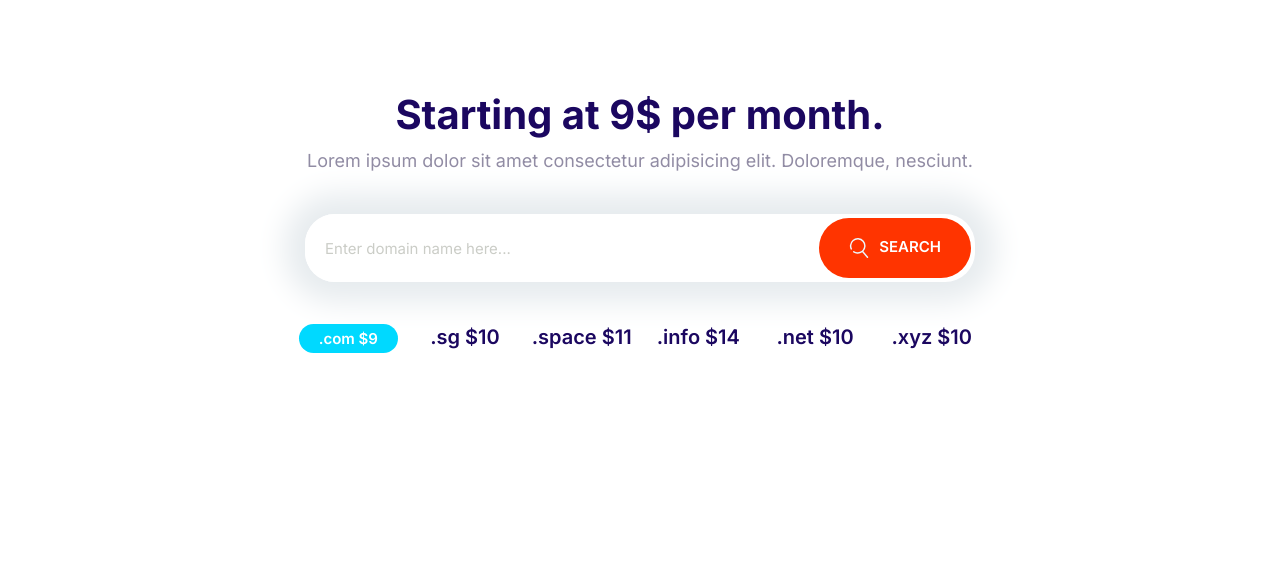
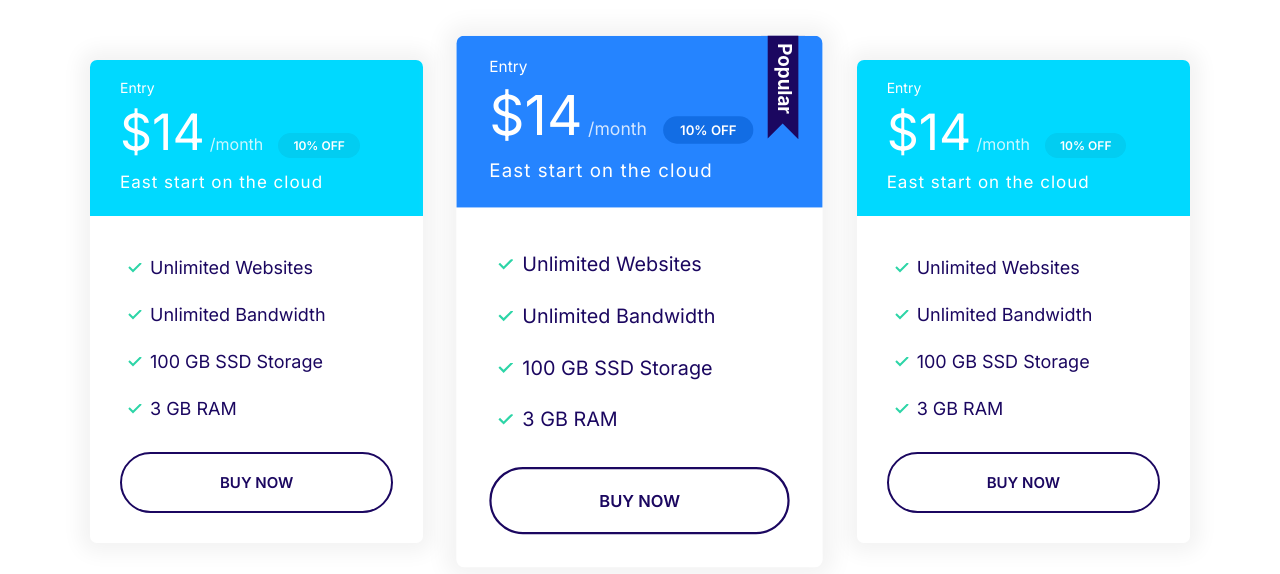
Before and after one commit to sadman59m/sadmans-mosify, a plain HTML site: page index.html in a window 1280 px wide. Drawn offline with Linux system fonts and the light colour scheme.

Commit message:
Define plan-blocks

```diff
--- a/css/styles.css
+++ b/css/styles.css
@@ -306,11 +306,18 @@ a {
   background: var(--color-secondary);
   color: #fff;
 }
+.card--primary .badge--primary {
+  background: #126de4;
+}
 .card--secondary .badge--secondary {
   background: #02cdf1;
 }
 
 /* Plans */
+
+.plan {
+  transition: transform 0.2s ease-out;
+}
 
 .plan__name {
   color: #fff;
@@ -346,6 +353,15 @@ a {
   position: absolute;
   top: -6px;
   right: 5%;
+}
+.plan--popular {
+  transform: scale(1.1);
+}
+.plan:hover {
+  transform: scale(1.05);
+}
+.plan--popular:hover {
+  transform: scale(1.15);
 }
 
 @media screen and (min-width: 1024px) {
@@ -429,6 +445,11 @@ a {
 @media screen and (min-width: 768px) {
   .grid--1X2 {
     grid-template-columns: repeat(2, 1fr);
+  }
+}
+@media screen and (min-width: 1024px) {
+  .grid--1X3 {
+    grid-template-columns: repeat(3, 1fr);
   }
 }
 
@@ -656,3 +677,14 @@ a {
     grid-template-columns: repeat(auto-fit, minmax(10rem, 1fr));
   }
 }
+
+/* Plans Blocks */
+
+.block-plan .grid {
+  gap: 8rem 5rem;
+}
+
+.block-plan .card {
+  max-width: 500px;
+  margin: 0 auto;
+}
--- a/index.html
+++ b/index.html
@@ -15,35 +15,69 @@
     <link rel="stylesheet" href="css/styles.css" />
   </head>
   <body>
-    <section class="block container block-domain">
-      <header class="block__header">
-        <h2>Starting at 9$ per month.</h2>
-        <p>
-          Lorem ipsum dolor sit amet consectetur adipisicing elit. Doloremque,
-          nesciunt.
-        </p>
-      </header>
-      <div class="input-group">
-        <input
-          type="text"
-          class="input"
-          placeholder="Enter domain name here..."
-        />
-        <button class="btn btn--accent">
-          <svg class="icon icon--white">
-            <use xlink:href="images/sprite.svg#search"></use></svg
-          >Search
-        </button>
+    <section class="block container block-plan">
+      <div class="grid grid--1X3">
+        <div class="plan">
+          <div class="card card--secondary">
+            <header class="card__header">
+              <h3 class="plan__name">Entry</h3>
+              <span class="plan__price">$14</span>
+              <span class="plan__billing-cycle">/month</span>
+              <span class="badge badge--secondary badge--small">10% OFF</span>
+              <span class="plan__description">East start on the cloud</span>
+            </header>
+            <div class="card__body">
+              <ul class="list list--tick">
+                <li class="list__item">Unlimited Websites</li>
+                <li class="list__item">Unlimited Bandwidth</li>
+                <li class="list__item">100 GB SSD Storage</li>
+                <li class="list__item">3 GB RAM</li>
+              </ul>
+              <button class="btn btn--outline btn--block">Buy Now</button>
+            </div>
+          </div>
+        </div>
+        <div class="plan plan--popular">
+          <div class="card card--primary">
+            <header class="card__header">
+              <h3 class="plan__name">Entry</h3>
+              <span class="plan__price">$14</span>
+              <span class="plan__billing-cycle">/month</span>
+              <span class="badge badge--primary badge--small">10% OFF</span>
+              <span class="plan__description">East start on the cloud</span>
+            </header>
+            <div class="card__body">
+              <ul class="list list--tick">
+                <li class="list__item">Unlimited Websites</li>
+                <li class="list__item">Unlimited Bandwidth</li>
+                <li class="list__item">100 GB SSD Storage</li>
+                <li class="list__item">3 GB RAM</li>
+              </ul>
+              <button class="btn btn--outline btn--block">Buy Now</button>
+            </div>
+          </div>
+        </div>
+        <div class="plan">
+          <div class="card card--secondary">
+            <header class="card__header">
+              <h3 class="plan__name">Entry</h3>
+              <span class="plan__price">$14</span>
+              <span class="plan__billing-cycle">/month</span>
+              <span class="badge badge--secondary badge--small">10% OFF</span>
+              <span class="plan__description">East start on the cloud</span>
+            </header>
+            <div class="card__body">
+              <ul class="list list--tick">
+                <li class="list__item">Unlimited Websites</li>
+                <li class="list__item">Unlimited Bandwidth</li>
+                <li class="list__item">100 GB SSD Storage</li>
+                <li class="list__item">3 GB RAM</li>
+              </ul>
+              <button class="btn btn--outline btn--block">Buy Now</button>
+            </div>
+          </div>
+        </div>
       </div>
-      <ul class="list block-domain__prices">
-        <li><span class="badge badge--secondary">.com $9</span></li>
-        <li>.sg $10</li>
-        <li>.space $11</li>
-        <li>.info $14</li>
-        <li>.net $10</li>
-        <li>.xyz $10</li>
-      </ul>
     </section>
-    <script src="js/main.js"></script>
   </body>
 </html>
```
Also changed, not shown: components/plan-blocks.html (added, +64 -0 lines).
